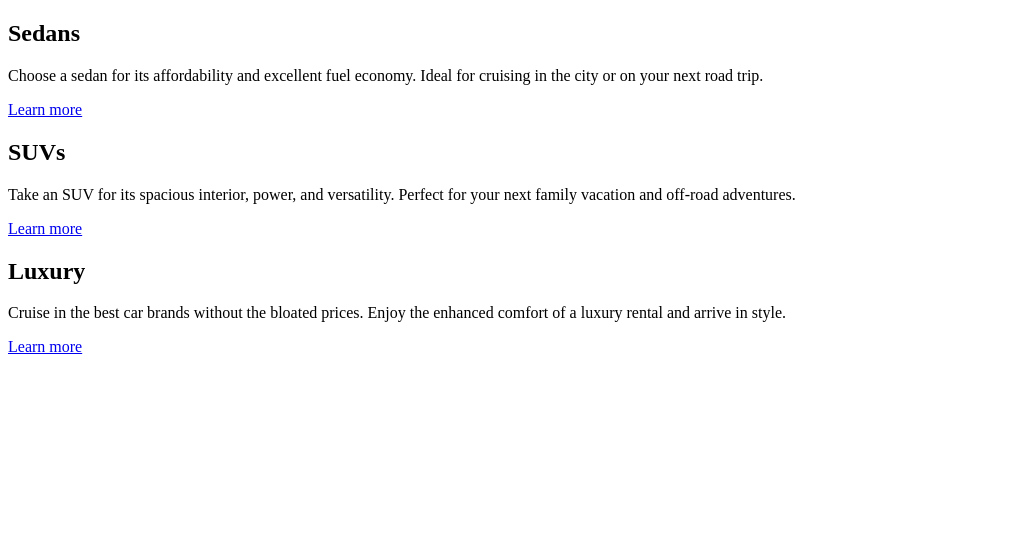
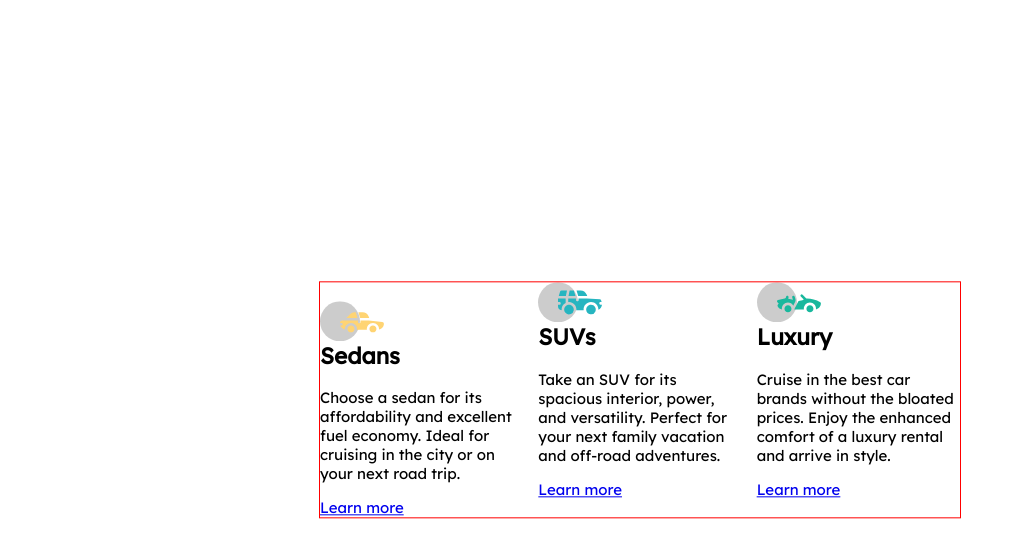
Before and after one commit to DavidPokrajac/3-column-preview-card-component, a plain HTML site: page index.html in a window 1280 px wide. Shown: the whole page, without its empty margins (0-1016 px from the left). Drawn offline with Linux system fonts and the light colour scheme.

Commit message:
Added additional attributes for column titles

```diff
--- a/index.html
+++ b/index.html
@@ -5,13 +5,16 @@
   <meta name="viewport" content="width=device-width, initial-scale=1.0">
 
   <link rel="icon" type="image/png" sizes="32x32" href="./images/favicon-32x32.png">
+  <link href="https://fonts.googleapis.com/css2?family=Lexend+Deca&display=swap" rel="stylesheet">
+  <link href="https://fonts.googleapis.com/css2?family=Big+Shoulders+Display:wght@700&display=swap" rel="stylesheet">
 
   <title>Frontend Mentor | 3-column preview card component</title>
+  <link href="./styles.css" type="text/css" rel="stylesheet">
 </head>
 <body>
   <main>
     <section>
-      <h1 class="column-title">Sedans</h1>
+      <h1 class="column-title first">Sedans</h1>
       <p class="column-description">
         Choose a sedan for its affordability and excellent fuel economy. Ideal for cruising in the city
         or on your next road trip.
@@ -19,7 +22,7 @@
       <a href="#">Learn more</a>
     </section>
     <section>
-      <h1 class="column-title">SUVs</h1>
+      <h1 class="column-title second">SUVs</h1>
       <p class="column-description">
         Take an SUV for its spacious interior, power, and versatility. Perfect for your next family vacation
         and off-road adventures.
@@ -27,7 +30,7 @@
       <a href="#">Learn more</a>
     </section>
     <section>
-      <h1 class="column-title">Luxury</h1>
+      <h1 class="column-title third">Luxury</h1>
       <p class="column-description">
         Cruise in the best car brands without the bloated prices. Enjoy the enhanced comfort of a luxury
         rental and arrive in style.
--- /dev/null
+++ b/styles.css
@@ -0,0 +1,47 @@
+*,
+*::before,
+*::after {
+  box-sizing: border-box;
+}
+
+html {
+  font-size: 15px;
+}
+
+body {
+  font-family: "Lexend Deca", sans-serif;
+}
+
+main {
+  max-width: 720px;
+  outline: 1px solid red;
+  -moz-column-count: 3;
+       column-count: 3;
+  position: absolute;
+  top: 50%;
+  left: 50%;
+  transform: translate(-50%, -50%);
+}
+
+.column-title.first::before,
+.column-title.second::before,
+.column-title.third::before {
+  content: "";
+  display: block;
+  width: 64px;
+  height: 40px;
+  background-repeat: no-repeat;
+  background-size: cover;
+}
+
+.column-title.first::before {
+  background-image: url("./images/icon-sedans.svg");
+}
+
+.column-title.second::before {
+  background-image: url("./images/icon-suvs.svg");
+}
+
+.column-title.third::before {
+  background-image: url("./images/icon-luxury.svg");
+}
```
